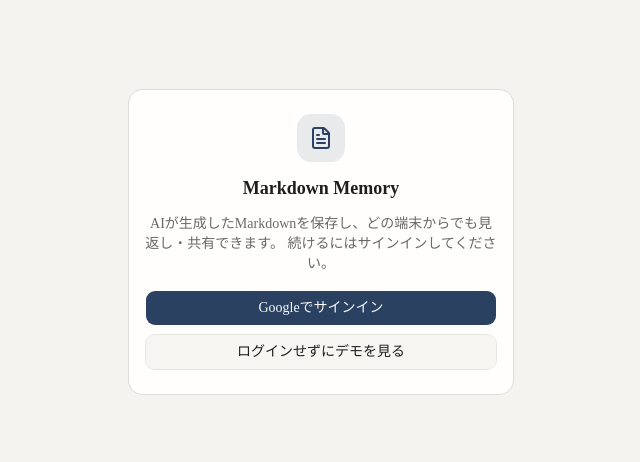
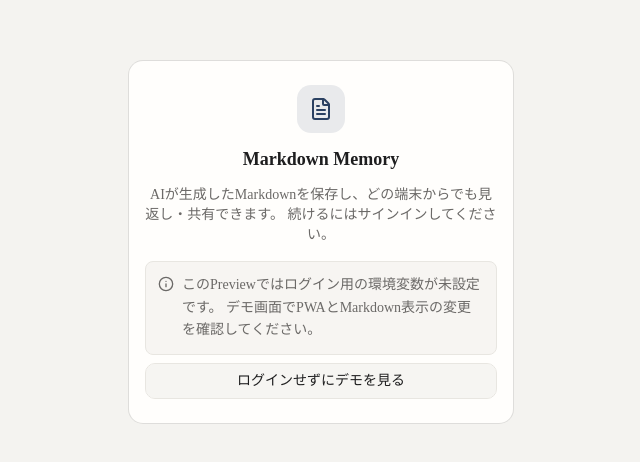
Before and after one commit to ViNi-77/Markdown-Memory, a Next.js app: page /login in a window 1280 px wide. Shown: the part 158-620 px from the top of the page, without its empty margins (319-959 px from the left). Built offline with nearby package versions, Linux system fonts and the light colour scheme; no server answers.

Commit message:
Previewで認証設定不足時はデモへ誘導する

```diff
--- a/app/login/page.tsx
+++ b/app/login/page.tsx
@@ -1,6 +1,6 @@
 import { redirect } from "next/navigation";
 import Link from "next/link";
-import { FileText } from "lucide-react";
+import { FileText, Info } from "lucide-react";
 import { auth, signIn } from "@/auth";
 import { Button, buttonVariants } from "@/components/ui/button";
 import {
@@ -10,10 +10,13 @@ import {
   CardHeader,
   CardTitle,
 } from "@/components/ui/card";
+import { isWorkspaceRuntimeConfigured } from "@/lib/auth-runtime";
 import { cn } from "@/lib/utils";
 
 export default async function LoginPage() {
-  const session = await auth();
+  const canUseLogin = isWorkspaceRuntimeConfigured();
+  const session = canUseLogin ? await auth() : null;
+
   if (session?.user) {
     redirect("/");
   }
@@ -35,6 +38,7 @@ export default async function LoginPage() {
         </CardHeader>
         <CardContent>
           <div className="flex flex-col gap-2">
+            {canUseLogin ? (
               <form
                 action={async () => {
                   "use server";
@@ -45,6 +49,17 @@ export default async function LoginPage() {
                   Googleでサインイン
                 </Button>
               </form>
+            ) : (
+              <div className="rounded-md border border-border bg-muted/50 px-3 py-3 text-sm text-muted-foreground">
+                <div className="flex items-start gap-2">
+                  <Info className="mt-0.5 size-4 shrink-0" />
+                  <p className="leading-relaxed">
+                    このPreviewではログイン用の環境変数が未設定です。
+                    デモ画面でPWAとMarkdown表示の変更を確認してください。
+                  </p>
+                </div>
+              </div>
+            )}
             <Link
               href="/demo"
               className={cn(
--- a/app/page.tsx
+++ b/app/page.tsx
@@ -3,8 +3,13 @@ import { auth } from "@/auth";
 import { getWorkspaceData } from "@/lib/data";
 import { MarkdownWorkspace } from "@/components/markdown/MarkdownWorkspace";
 import { UserButton } from "@/components/auth/UserButton";
+import { isWorkspaceRuntimeConfigured } from "@/lib/auth-runtime";
 
 export default async function Page() {
+  if (!isWorkspaceRuntimeConfigured()) {
+    redirect("/demo");
+  }
+
   const session = await auth();
   if (!session?.user) {
     redirect("/login");
--- a/auth.ts
+++ b/auth.ts
@@ -11,6 +11,7 @@ import Google from "next-auth/providers/google";
 import { DrizzleAdapter } from "@auth/drizzle-adapter";
 import { db } from "@/lib/db";
 import { users, accounts, sessions, verificationTokens } from "@/lib/db/schema";
+import { getAuthSecret } from "@/lib/auth-runtime";
 
 const adapter = process.env.DATABASE_URL
   ? DrizzleAdapter(db, {
@@ -21,17 +22,10 @@ const adapter = process.env.DATABASE_URL
     })
   : undefined;
 
-const authSecret =
-  process.env.AUTH_SECRET ??
-  process.env.NEXTAUTH_SECRET ??
-  (process.env.NODE_ENV === "production"
-    ? undefined
-    : "markdown-memory-local-development-secret");
-
 export const { handlers, signIn, signOut, auth } = NextAuth({
   // Vercel 本番ではホスト検証を信頼する（AUTH_URL 未設定でも動作）
   trustHost: true,
-  secret: authSecret,
+  secret: getAuthSecret(),
   ...(adapter ? { adapter } : {}),
   providers: [
     Google({
--- /dev/null
+++ b/lib/auth-runtime.ts
@@ -0,0 +1,21 @@
+const LOCAL_AUTH_SECRET = "markdown-memory-local-development-secret";
+
+export function getAuthSecret() {
+  return (
+    process.env.AUTH_SECRET ??
+    process.env.NEXTAUTH_SECRET ??
+    (process.env.NODE_ENV === "production" ? undefined : LOCAL_AUTH_SECRET)
+  );
+}
+
+export function isGoogleOAuthConfigured() {
+  return Boolean(process.env.AUTH_GOOGLE_ID && process.env.AUTH_GOOGLE_SECRET);
+}
+
+export function isAuthRuntimeConfigured() {
+  return Boolean(getAuthSecret() && isGoogleOAuthConfigured());
+}
+
+export function isWorkspaceRuntimeConfigured() {
+  return Boolean(process.env.DATABASE_URL && isAuthRuntimeConfigured());
+}
```
Also changed, not shown: 1 other file (tests, documents, lock files or other folders). Lines whose indentation alone changed are shown as unchanged.
